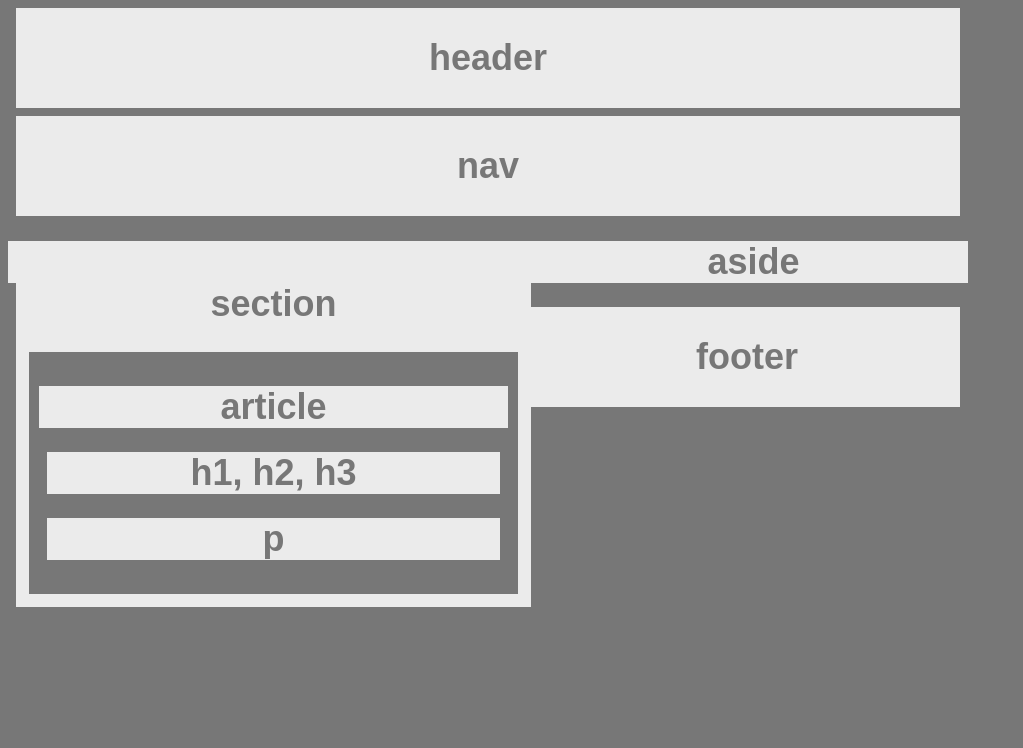
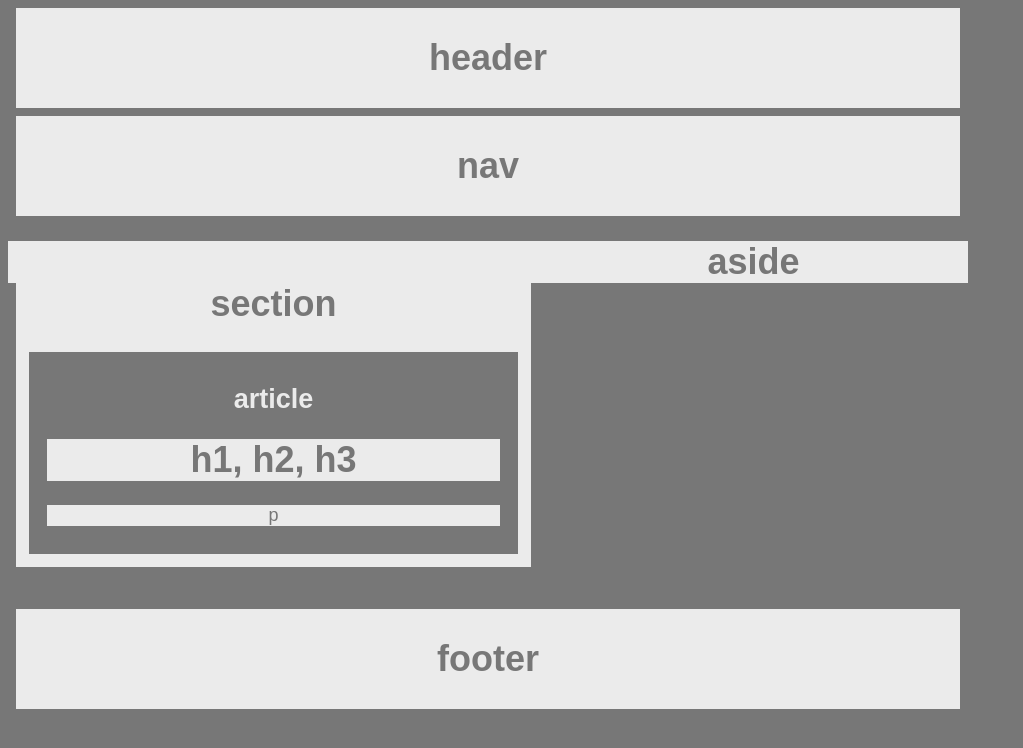
Before and after one commit to darylacut/HW-Wireframe, a plain HTML site: page index.html in a window 1280 px wide. Shown: the whole page, without its empty margins (0-1023 px from the left). Drawn offline with Linux system fonts and the light colour scheme.

Commit message:
trying to fix aside, section looks fixed.

```diff
--- a/index.html
+++ b/index.html
@@ -20,12 +20,12 @@
     <div class="sectionParent">
         <h1>section</h1>
             <div class="article">
-                <h1>article</h1>
+                <h2>article</h2>
                     <div class="inArticle1">
                         <h1>h1, h2, h3</h1>
                     </div>
                     <div class="inArticle2">
-                        <h1>p</h1>
+                        <p>p</p>
                     </div>
             </div>
     </div>
@@ -34,6 +34,14 @@
         <h1>aside</h1>
     </div>
 
+    <br></br>
+    <br></br>
+    <br></br>
+    <br></br>
+    <br></br>
+    <br></br>
+    <br></br>
+
     <div class="footer">
         <h1>footer</h1>
     </div>
--- a/style.css
+++ b/style.css
@@ -4,8 +4,19 @@ body {
     background: #777;
     width: 960px;
     font-size: 18px;
+}
 
+h1 {
+    color: #777;
+    background: #ebebeb;
 }
+
+p {
+    color: #777;
+    background: #ebebeb;
+}
+
+
 
 .header {
     background: #ebebeb;
@@ -68,14 +79,3 @@ body {
     padding: 5px;
     margin: 8px;
 }
-
-
-h1 {
-    color: #777;
-    background: #ebebeb;
-}
-
-p {
-    color: #777;
-    background: #ebebeb;
-}
```
